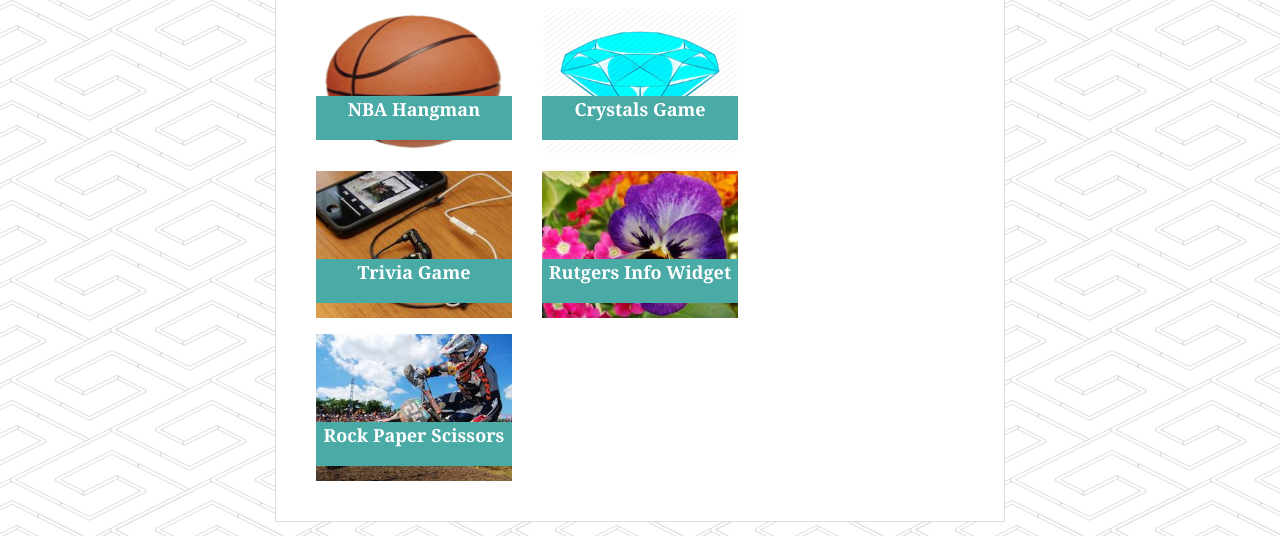
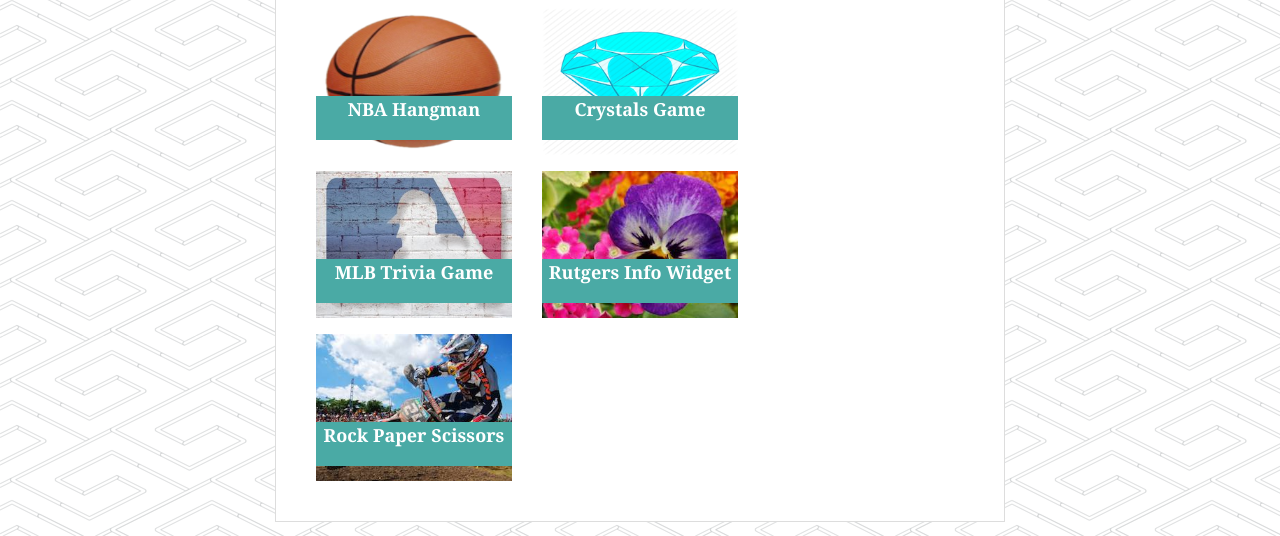
Before and after one commit to charliedglass/Bootstrap-Portfolio, a plain HTML site: page portfolio.html in a window 1280 px wide. Shown: the part 264-800 px from the top of the page. Drawn offline with nearby package versions, Linux system fonts and the light colour scheme.

Commit message:
adding mlb trivia game to portfolio

```diff
--- a/portfolio.html
+++ b/portfolio.html
@@ -70,12 +70,12 @@
                         <!--Image made large to see responsiveness when minimizing-->
                             <div class = "col-md-4">
                                 <div class = "position-relative">
-                                    <img src = "assets/images/earphones.jpg" alt = "Trivia" class = "img-fluid position-relative portfolio_image">
+                                    <img src = "assets/images/mlb.jpg" alt = "Trivia" class = "img-fluid position-relative portfolio_image">
                                     <div class = "portfolio_tag">
                                         <div class = "position-relative">
                                     <!--Links that currently go nowhere-->
-                                            <a href = "" class = "portfolio_link text-center">
-                                                Trivia Game
+                                            <a href = "https://charliedglass.github.io/TriviaGame/" class = "portfolio_link text-center">
+                                                MLB Trivia Game
                                             </a>
                                         </div>
                                     </div>
```
Also changed, not shown: assets/images/mlb.jpg (added).
